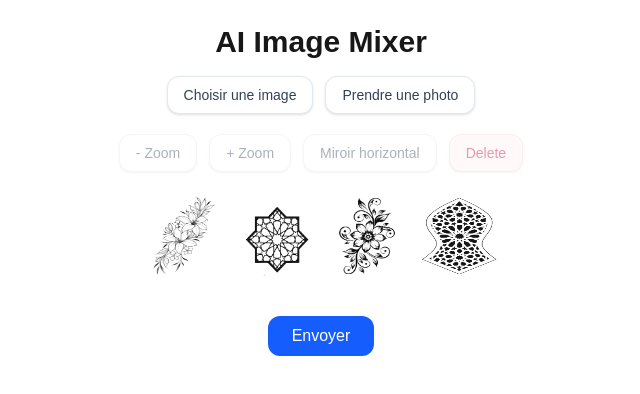
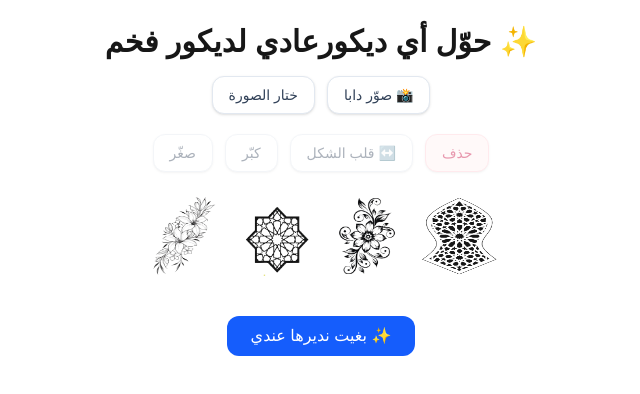
Before and after one commit to Hmzl/ai-mixer, a Next.js app: page / in a window 1280 px wide. Shown: the top 394 px of the page, without its empty margins (319-959 px from the left). Built offline with nearby package versions, Linux system fonts and the light colour scheme.

Commit message:
update page

```diff
--- a/app/page.tsx
+++ b/app/page.tsx
@@ -240,11 +240,11 @@ export default function Home() {
 
   return (
     <main className="p-6 text-center">
-      <h1 className="text-3xl font-bold">AI Image Mixer</h1>
+      <h1 className="text-3xl font-bold">حوّل أي ديكورعادي لديكور فخم ✨</h1>
 
       <div className="mt-4 flex flex-wrap items-center justify-center gap-3">
         <label className="rounded-xl border border-slate-200 bg-white px-4 py-2 text-sm font-medium text-slate-700 shadow-sm cursor-pointer hover:bg-slate-50">
-          Choisir une image
+        ختار الصورة
           <input
             type="file"
             accept="image/*"
@@ -260,8 +260,7 @@ export default function Home() {
           onClick={() => cameraInputRef.current?.click()}
           className="rounded-xl border border-slate-200 bg-white px-4 py-2 text-sm font-medium text-slate-700 shadow-sm transition hover:bg-slate-50"
         >
-          Prendre une photo
-        </button>
+          صوّر دابا 📸        </button>
         <input
           ref={cameraInputRef}
           type="file"
@@ -285,7 +284,7 @@ export default function Home() {
           disabled={!activeOverlayId}
           className="rounded-xl border border-slate-200 bg-white px-4 py-2 text-sm font-medium text-slate-700 shadow-sm transition hover:bg-slate-50 disabled:cursor-not-allowed disabled:opacity-40"
         >
-          - Zoom
+          صغّر
         </button>
         <button
           type="button"
@@ -293,7 +292,7 @@ export default function Home() {
           disabled={!activeOverlayId}
           className="rounded-xl border border-slate-200 bg-white px-4 py-2 text-sm font-medium text-slate-700 shadow-sm transition hover:bg-slate-50 disabled:cursor-not-allowed disabled:opacity-40"
         >
-          + Zoom
+          كبّر
         </button>
         <button
           type="button"
@@ -301,7 +300,7 @@ export default function Home() {
           disabled={!activeOverlayId}
           className="rounded-xl border border-slate-200 bg-white px-4 py-2 text-sm font-medium text-slate-700 shadow-sm transition hover:bg-slate-50 disabled:cursor-not-allowed disabled:opacity-40"
         >
-          Miroir horizontal
+          قلب الشكل ↔️
         </button>
         <button
           type="button"
@@ -309,7 +308,7 @@ export default function Home() {
           disabled={!activeOverlayId}
           className="rounded-xl border border-rose-200 bg-rose-50 px-4 py-2 text-sm font-medium text-rose-700 shadow-sm transition hover:bg-rose-100 disabled:cursor-not-allowed disabled:opacity-40"
         >
-          Delete
+          حذف
         </button>
       </div>
 
@@ -445,16 +444,14 @@ export default function Home() {
         disabled={loading}
         className="mt-6 rounded-xl bg-blue-600 px-6 py-2 text-white disabled:cursor-not-allowed disabled:opacity-60"
       >
-        {loading ? "Envoi…" : "Envoyer"}
+        {loading ? "…هاهيا غادا" : " بغيت نديرها عندي ✨"}
       </button>
 
       {result && (
         <div className="mt-4">
           <img src={result} alt="Résultat" className="mx-auto w-72 rounded-xl" />
           <p className="mx-auto mt-2 max-w-sm text-xs text-slate-500">
-            Après « Envoyer », l’image est envoyée sur ImgBB puis WhatsApp s’ouvre avec le lien
-            vers +212 710 046 071. Ajoutez <code className="text-[11px]">IMGBB_API_KEY</code> dans
-            les variables d’environnement du déploiement.
+          ختار ...  قاد ..  صيفط
           </p>
         </div>
       )}
```
